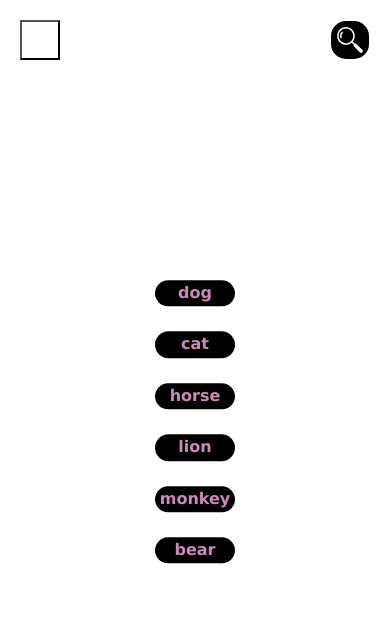
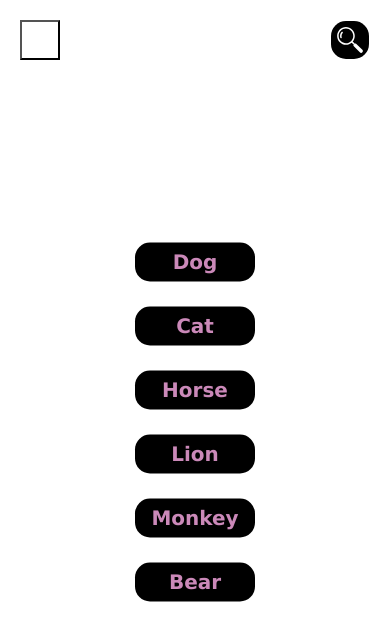
Before and after one commit to DayanovaNika/gallery, a website built with Vite: page index.html in a window 390 px wide. Both pictures are taken after a click on the button 40 px from the left and 40 px from the top of the page. Built offline with nearby package versions, Linux system fonts and the light colour scheme; no server answers.

Commit message:
TODO: need fix style for form

```diff
--- a/src/core/creator.ts
+++ b/src/core/creator.ts
@@ -9,7 +9,7 @@ interface ParamsTypes {
 
 class Creator {
     #params
-    #element: HTMLElement
+    #element: HTMLElement | HTMLFormElement
 
     constructor(paramsElem: ParamsTypes) {
         this.#params = paramsElem
--- a/src/view/components/header-view.ts
+++ b/src/view/components/header-view.ts
@@ -44,9 +44,9 @@ const burgerParams = {
     tagName: "button",
     classList: style.burger
 }
-const menuContainerParams = {
+const fadeParams = {
     tagName: "div",
-    classList: style.menuContainer
+    classList: style.fade
 };
 const burgerLineFirstParams = {
     tagName: "span",
@@ -62,9 +62,9 @@ const burgerLineThirdParams = {
 };
 
 export class HeaderView {
-    element = new Creator(headerParams).getElement()
-    form
-    container
+    element = new Creator(headerParams).getElement() as HTMLElement
+    form : HTMLFormElement
+    container : HTMLElement
     buttonsContainer
     constructor() {
         this.container = new Creator(containerParams).getElement()
@@ -72,7 +72,6 @@ export class HeaderView {
         this.form = this.formCreator()
         this.element.append(this.container)
         this.burgerButton()
-
     }
     creatorOfButtons() {
         const dataButtons = [
@@ -146,7 +145,7 @@ export class HeaderView {
         }
     }
     formCreator() {
-        const formElem = new Creator(formParams).getElement()
+        const formElem = new Creator(formParams).getElement() as HTMLFormElement
         const inputSearch = new Creator(inputSearchParams).getElement()
         const inputSubmit = new Creator(inputSubmitParams).getElement()
         formElem.append(inputSearch, inputSubmit)
@@ -154,19 +153,23 @@ export class HeaderView {
         return formElem
     }
     burgerButton() {
-        const menuContainer = new Creator(menuContainerParams).getElement()
+        const fade = new Creator(fadeParams).getElement()
+
         const burger = new Creator(burgerParams).getElement()
         const burgerLineFirst = new Creator(burgerLineFirstParams).getElement()
         const burgerLineSec = new Creator(burgerLineSecParams).getElement()
         const burgerLineThird = new Creator(burgerLineThirdParams).getElement()
         burger.append(burgerLineFirst, burgerLineSec, burgerLineThird)
+
         const menu = this.buttonsContainer
-        this.container.prepend(menuContainer)
+        this.container.prepend(fade)
         this.container.prepend(burger)
 
         burger.addEventListener("click", function() {
-            menuContainer.classList.toggle(style.fullMenu)
-            burger.classList.toggle("active")
+            fade.classList.toggle(style.fadeOpen)
+            // burger.classList.toggle("active")
+            menu.classList.toggle(style.wrapperButtonsOpen)
+            this.form.classList.toggle(style.formOpen)
         })
     }
 }
--- a/src/view/components/styles/style.module.css
+++ b/src/view/components/styles/style.module.css
@@ -7,7 +7,8 @@
     border-radius: 15px;
     font-family: 'Lucida Sans', 'Lucida Sans Regular', 'Lucida Grande', 'Lucida Sans Unicode', Geneva, Verdana, sans-serif;
     font-weight: 800;
-    transition: box-shadow 0.5s
+    transition: box-shadow 0.5s;
+    text-transform: capitalize;
 }
 @media(max-width:1200px) {
     .button {
@@ -19,6 +20,9 @@
 @media(max-width:768px) {
     .button {
         color: #cb89b9;
+        min-width: 120px;
+        padding: 8px 0;
+        font-size: 20px;
     }
 }
 
@@ -47,11 +51,12 @@
     }
 }
 
+
 .wrapperButtons {
     display: flex;
     gap: 16px;
+}
 
-}
 @media(max-width:1024px) {
     .wrapperButtons {
         gap: 8px;
@@ -67,6 +72,12 @@
         flex-direction: column;
         gap: 25px;
         transition: 0.4s;
+        opacity: 0;
+        transition: opacity 0 0.3s;
+    }
+    .wrapperButtonsOpen {
+        opacity: 1;
+        transition: opacity 0.3s 0.3s;
     }
 }
 
@@ -85,6 +96,11 @@
     font-weight: 800;
     padding-left: 10px;
 }
+
+.formOpen .inputSearch {
+    background-color: #cb89b9;
+}
+
 .inputSubmit {
     background-color: black;
     border: none;
@@ -144,26 +160,26 @@
         background-color: #fff;
     }
 }
-.menuContainer {
+.fade {
     background-color: #fff;
-    border-radius: 100%;
+    border-radius: 0% 100% 100% 100%;
     cursor: pointer;
     position: absolute;
     width: 230px;
     height: 230px;
     left: -107px;
     top: -107px;
-    transition: all 0.3s;
+    transition: all 0.3s 0.3s;
     display: none;
 }
 
 @media(max-width:768px) {
-    .menuContainer {
+    .fade {
         display: block;
     }
 }
 
-.fullMenu {
+.fadeOpen {
     border-radius: 0;
     padding: 0 !important;
     position: aboslute;
```
